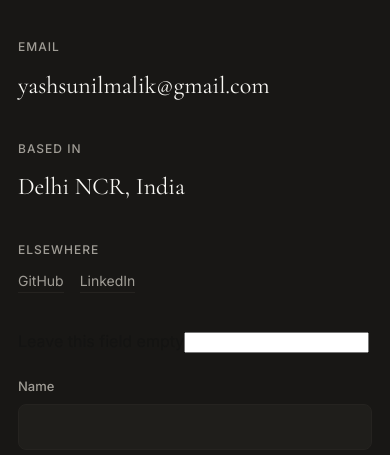
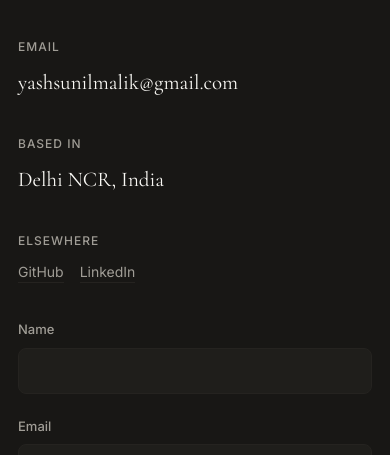
Before and after one commit to yash936936/Personal-Portfolio, a React (Vite) app in the folder portfolio/: page /contact in a window 390 px wide. Shown: the part 389-844 px from the top of the page. Built offline with nearby package versions, Linux system fonts and the light colour scheme; no server answers.

Commit message:
Improve narrow-screen contact layout and hide honeypot from visual users

```diff
--- a/portfolio/src/pages/Contact.css
+++ b/portfolio/src/pages/Contact.css
@@ -151,3 +151,46 @@ a.contact-info__value:hover {
     gap: 36px;
   }
 }
+
+.contact-form__honeypot {
+  position: absolute;
+  width: 1px;
+  height: 1px;
+  padding: 0;
+  margin: -1px;
+  overflow: hidden;
+  clip: rect(0, 0, 0, 0);
+  white-space: nowrap;
+  border: 0;
+}
+
+.contact-info__value,
+.contact-form,
+.contact-form__field {
+  min-width: 0;
+}
+
+.contact-info__value {
+  overflow-wrap: anywhere;
+}
+
+.contact-form__field input,
+.contact-form__field textarea {
+  width: 100%;
+  max-width: 100%;
+}
+
+.contact-form__submit:disabled {
+  cursor: wait;
+  opacity: 0.65;
+}
+
+@media (max-width: 420px) {
+  .contact-info__value {
+    font-size: 21px;
+  }
+
+  .contact-success {
+    padding: 22px;
+  }
+}
```
